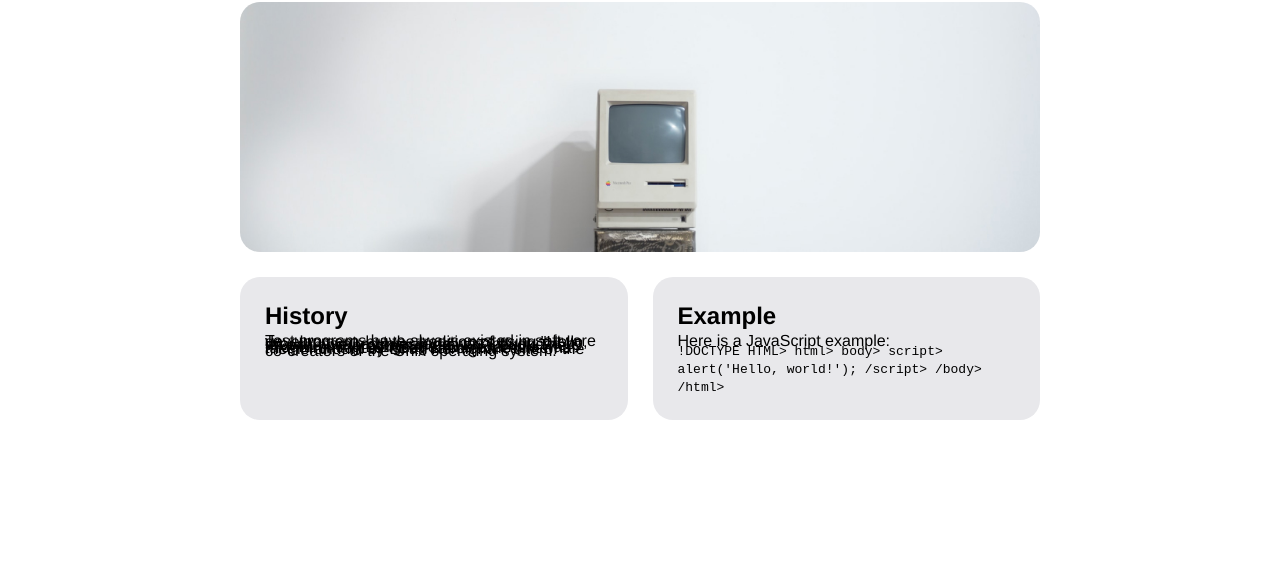
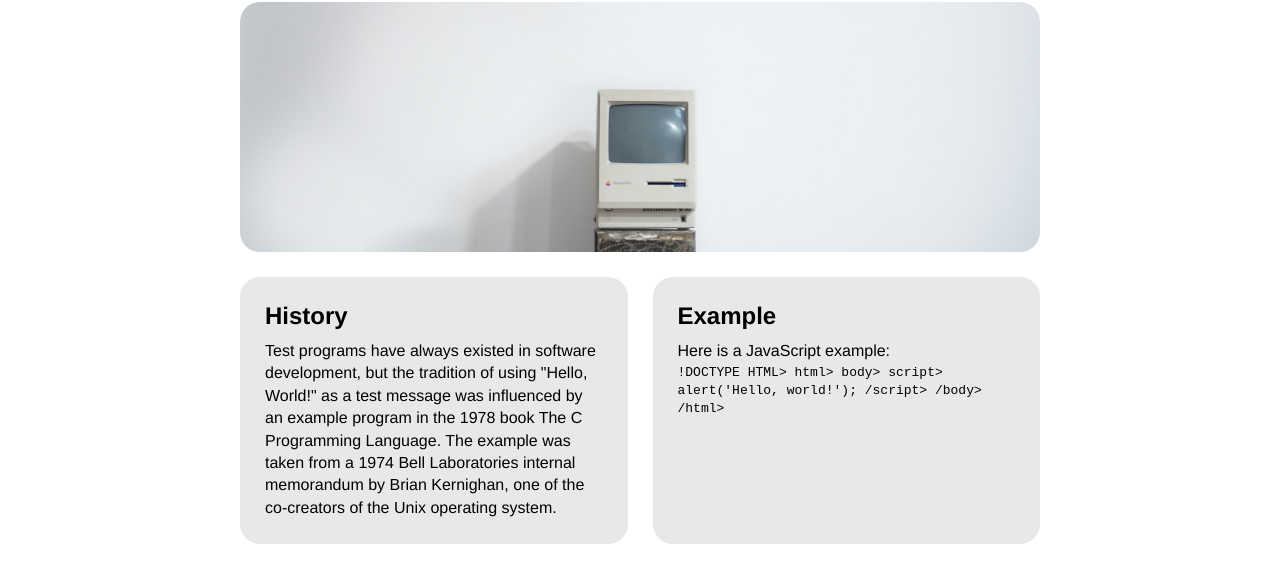
Before and after one commit to Martishawo/Hello-World2, a plain HTML site: page index.html in a window 1280 px wide. Shown: the part 93-676 px from the top of the page. Drawn offline with Linux system fonts and the light colour scheme.

Commit message:
layout css

```diff
--- a/screen.css
+++ b/screen.css
@@ -1,7 +1,7 @@
 /* Add screen styles below */
 
 body {
-    background: #fff;
+background: #fff;
 font-family: Helvetica, sans-serif;
 border-top: 15px solid #424242;
 margin: 0%;
@@ -14,10 +14,12 @@ main{
 
 .masthead {
     background-image: url('images/Computer\ image.jpg');
+    height: 200px;
     background-size: cover;
     background-position: bottom;
     height: 250px;
     border-radius: 20px;
+
 }
 
 .details {
@@ -26,7 +28,7 @@ main{
 }
 
 .details section {
-    flex-grow: 1;
+    flex-grow:  1;
     flex-basis: 0;
     background: #e8e8eb;
     padding: 25px;
@@ -37,6 +39,7 @@ main{
 img {
     width: 100%;
 
+
 }
 
 h2 {
@@ -45,5 +48,5 @@ h2 {
 
 p {
      margin: 0;
-     line-height: 1.4px ;
+     line-height: 1.4em ;
 }
```
Also changed, not shown: index.html (+2 -4 lines).
